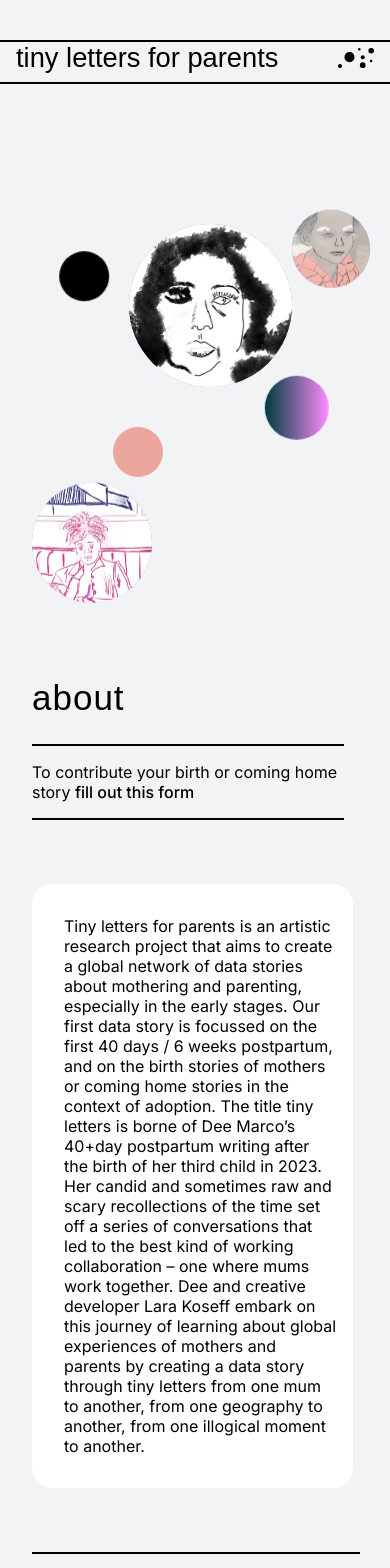
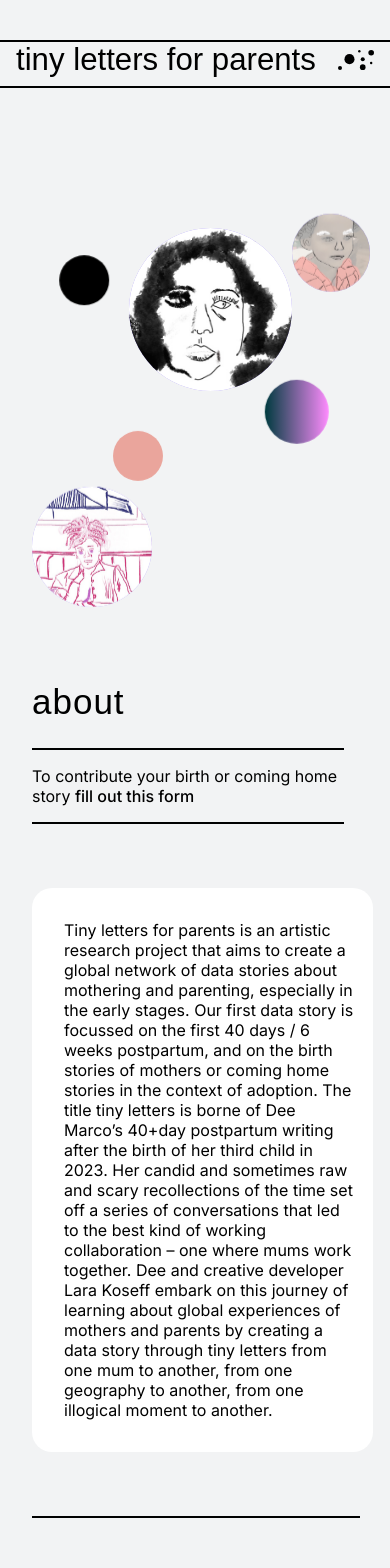
Before and after one commit to tinyletters/tinyletters.github.io, a React (Vite) app: page / in a window 390 px wide. Shown: the top 1568 px of the page. Built offline with nearby package versions, Linux system fonts and the light colour scheme; a web font is replaced by a local one.

Commit message:
make additional style adjustments

```diff
--- a/src/App.css
+++ b/src/App.css
@@ -37,7 +37,7 @@ a:active {
 }
 
 h2 {
-  font-family: "Remixa", sans-serif;
+  font-family: "Crake", sans-serif;
   font-size: 35px;
   line-height: 35px;
   letter-spacing: 1px;
@@ -297,6 +297,20 @@ body {
     display: contents;
   }
 
+  .header--title {
+    font-family: "Crake", sans-serif;
+    font-size: 8vw;
+    color: black;
+    margin-top: 0;
+    margin-left: 2rem;
+    align-items: center;
+  }
+
+  .header--logo {
+    margin-right: 2rem;
+    height: 6vw;
+  }
+
   .circles--dt {
     display: none;
   }
@@ -320,7 +334,7 @@ body {
   }
 
   .card {
-    width: 70vw;
+    width: 75vw;
     margin-right: 2rem;
   }
   .intro--card {
@@ -363,11 +377,11 @@ body {
     display: block;
     width: 85vw;
     margin-top: -120px;
+    margin-bottom: -20px;
   }
 
   .mary--kelly--image {
     display: block;
-    margin-left: 1rem;
     width: 85vw;
   }
 
--- a/src/Header.jsx
+++ b/src/Header.jsx
@@ -13,7 +13,7 @@ export default function Header() {
         sx={{
           borderColor: "black",
           borderWidth: "0.99px",
-          width: "99.9%",
+          width: "99.5%",
         }}
       />
       </div>
@@ -37,7 +37,7 @@ export default function Header() {
           borderColor: "black",
           borderWidth: "0.99px",
           my: 1,
-          width: "99.9%",
+          width: "99.5%",
         }}
       />
       </div>
```
